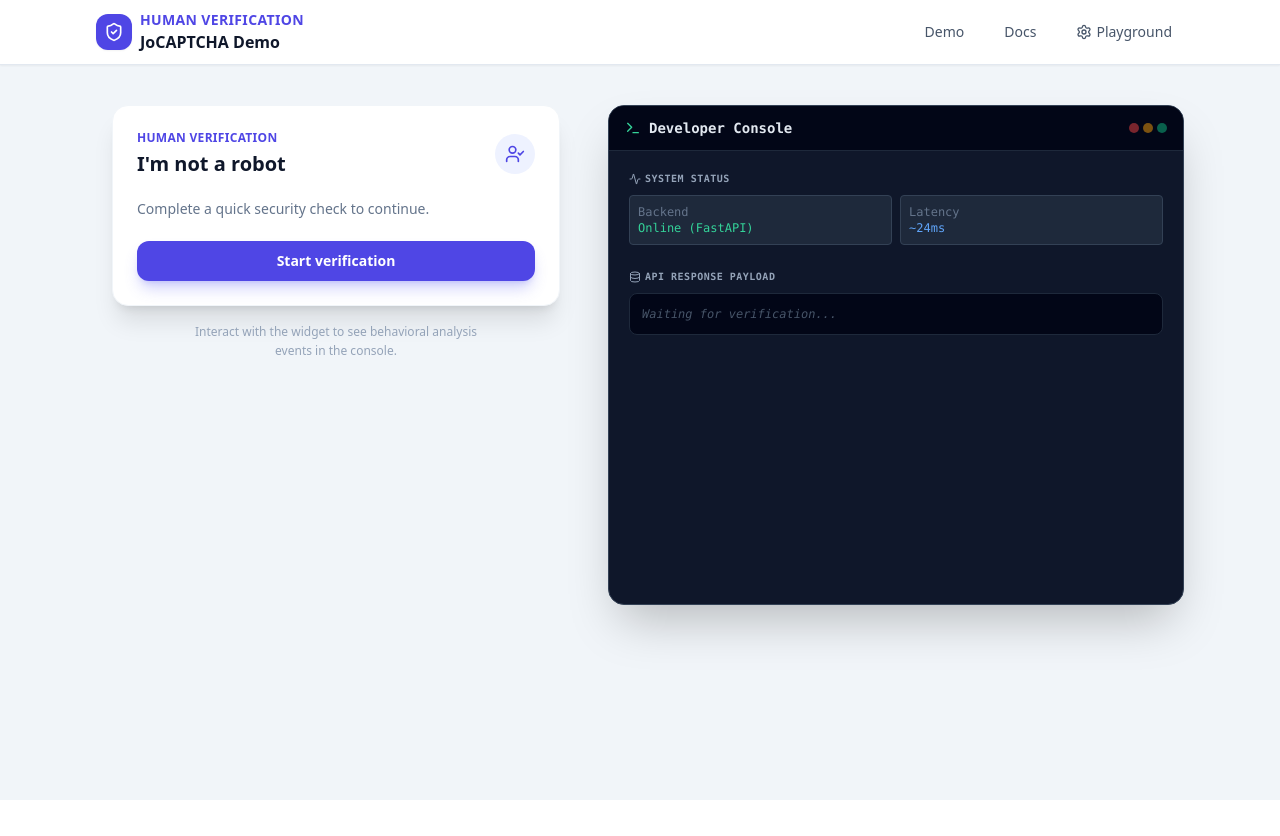
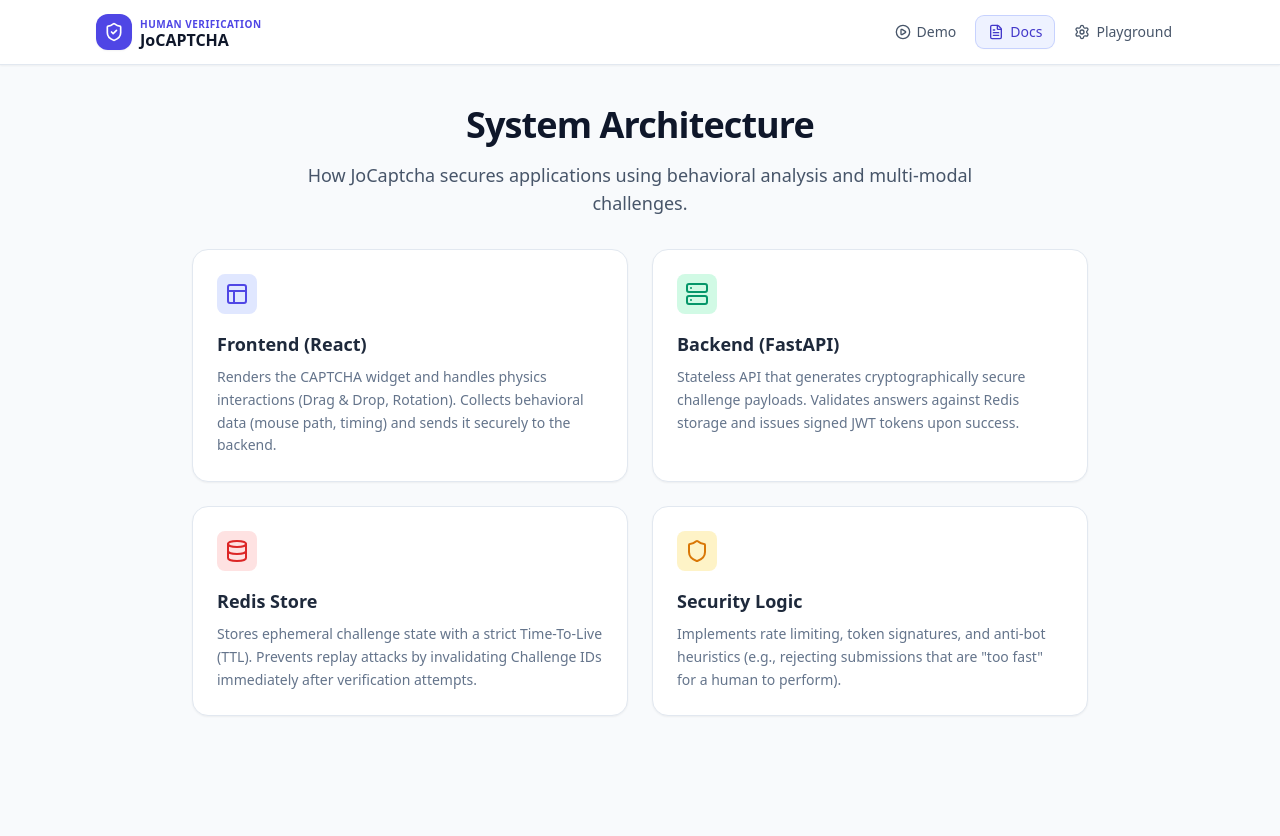
Before and after one commit to ShaijoGeorge/JoCAPTCHA, a React (Create React App) app in the folder frontend/captcha-frontend/: page / in a window 1280 px wide. Both pictures are taken after a click on the button "Docs". Before the commit the page ends 800 px from the top, so only its background shows below. Built offline with nearby package versions, Linux system fonts and the light colour scheme.

Commit message:
feat(docs): add documentation page and navigation

```diff
--- a/frontend/captcha-frontend/src/App.js
+++ b/frontend/captcha-frontend/src/App.js
@@ -3,6 +3,7 @@
 import Navbar from "./components/layout/Navbar";
 import CaptchaShell from "./components/captcha/CaptchaShell";
 import DebugPanel from "./components/layout/DebugPanel";
+import DocsPage from "./components/pages/DocsPage";
 
 function App() {
   const [verificationResult, setVerificationResult] = useState(null);
@@ -14,8 +15,8 @@
   };
 
   return (
-    <div className="min-h-screen bg-slate-100">
-      <Navbar />
+    <div className="min-h-screen bg-slate-50 font-sans text-slate-900 pb-20">
+      <Navbar currentPage={page} setPage={setPage}/>
 
       <main className="max-w-6xl mx-auto px-4 sm:px-6 lg:px-8 py-10">
 
@@ -37,6 +38,8 @@
           </div>
         )}
 
+        {page === "docs" && <DocsPage />}
+
       </main>
     </div>
   );
--- a/frontend/captcha-frontend/src/components/layout/Navbar.jsx
+++ b/frontend/captcha-frontend/src/components/layout/Navbar.jsx
@@ -1,33 +1,45 @@
-import { ShieldCheck, Settings } from "lucide-react";
+import { ShieldCheck, Settings, FileText, PlayCircle } from "lucide-react";
 
-export default function Navbar() {
+export default function Navbar({ currentPage, setPage }) {
+
+    const navBtnClass = (pageName) =>
+        `px-3 py-1.5 rounded-lg text-sm font-medium transition flex items-center space-x-1.5 ${
+            currentPage === pageName
+                ? "bg-indigo-50 text-indigo-700 shadow-sm ring-1 ring-indigo-200"
+                : "text-slate-600 hover:text-slate-900 hover:bg-slate-100"
+    }`;
+
     return (
-        <nav className="bg-white border-b border-slate-200 shadow-sm">
+        <nav className="bg-white border-b border-slate-200 shadow-sm sticky top-0 z-50">
             <div className="max-w-6xl mx-auto px-4 sm:px-6 lg:px-8 h-16 flex items-center justify-between">
                 {/* Left: Logo + Title */}
-                <div className="flex items-center space-x-2">
+                <div className="flex items-center space-x-2 cursor-pointer" onClick={() => setPage("demo")}>
                     <div className="h-9 w-9 rounded-xl bg-indigo-600 flex items-center justify-center shadow-sm">
                         <ShieldCheck className="h-5 w-5 text-white" />
                     </div>
                     <div className="flex flex-col">
-                        <span className="text-sm font-semibold tracking-wide text-indigo-600 uppercase">
+                        <span className="text-[10px] font-bold tracking-wider text-indigo-600 uppercase">
                             Human Verification
                         </span>
-                        <span className="text-base font-bold text-slate-900">
-                            JoCAPTCHA Demo
+                        <span className="text-base font-bold text-slate-900 leading-none">
+                            JoCAPTCHA
                         </span>
                     </div>
                 </div>
 
-                {/* Right: Simple nav buttons (static for now) */}
-                <div className="hidden sm:flex items-center space-x-4 text-sm">
-                    <button className="px-3 py-1 rounded-lg text-slate-600 hover:text-indigo-600 hover:bg-slate-50 transition">
-                        Demo
+                {/* Right: Nav buttons */}
+                <div className="flex items-center space-x-2">
+                    <button onClick={() => setPage("demo")} className={navBtnClass("demo")}>
+                        <PlayCircle className="w-4 h-4" />
+                        <span>Demo</span>
                     </button>
-                    <button className="px-3 py-1 rounded-lg text-slate-600 hover:text-indigo-600 hover:bg-slate-50 transition">
-                        Docs
+
+                    <button onClick={() => setPage("docs")} className={navBtnClass("docs")}>
+                        <FileText className="w-4 h-4" />
+                        <span>Docs</span>
                     </button>
-                    <button className="px-3 py-1 rounded-lg text-slate-600 hover:text-indigo-600 hover:bg-slate-50 transition flex items-center space-x-1">
+
+                    <button className={navBtnClass("playground")}>
                         <Settings className="h-4 w-4" />
                         <span>Playground</span>
                     </button>
--- /dev/null
+++ b/frontend/captcha-frontend/src/components/pages/DocsPage.jsx
@@ -0,0 +1,64 @@
+import { Server, Shield, Database, Layout } from "lucide-react";
+
+export default function DocsPage() {
+    return (
+        <div className="max-w-4xl mx-auto space-y-8 animate-in fade-in duration-500">
+            <div className="text-center space-y-4">
+                <h1 className="text-4xl font-extrabold text-slate-900 tracking-tight">System Architecture</h1>
+                <p className="text-lg text-slate-600 max-w-2xl mx-auto">
+                    How JoCaptcha secures applications using behavioral analysis and multi-modal challenges.
+                </p>
+            </div>
+
+            <div className="grid md:grid-cols-2 gap-6">
+                {/* Card 1 */}
+                <div className="bg-white p-6 rounded-2xl border border-slate-200 shadow-sm">
+                    <div className="w-10 h-10 bg-indigo-100 rounded-lg flex items-center justify-center mb-4">
+                        <Layout className="w-6 h-6 text-indigo-600" />
+                    </div>
+                    <h3 className="text-lg font-bold text-slate-800 mb-2">Frontend (React)</h3>
+                    <p className="text-sm text-slate-500 leading-relaxed">
+                        Renders the CAPTCHA widget and handles physics interactions (Drag & Drop, Rotation).
+                        Collects behavioral data (mouse path, timing) and sends it securely to the backend.
+                    </p>
+                </div>
+
+                {/* Card 2 */}
+                <div className="bg-white p-6 rounded-2xl border border-slate-200 shadow-sm">
+                    <div className="w-10 h-10 bg-emerald-100 rounded-lg flex items-center justify-center mb-4">
+                        <Server className="w-6 h-6 text-emerald-600" />
+                    </div>
+                    <h3 className="text-lg font-bold text-slate-800 mb-2">Backend (FastAPI)</h3>
+                    <p className="text-sm text-slate-500 leading-relaxed">
+                        Stateless API that generates cryptographically secure challenge payloads.
+                        Validates answers against Redis storage and issues signed JWT tokens upon success.
+                    </p>
+                </div>
+
+                {/* Card 3 */}
+                <div className="bg-white p-6 rounded-2xl border border-slate-200 shadow-sm">
+                    <div className="w-10 h-10 bg-red-100 rounded-lg flex items-center justify-center mb-4">
+                        <Database className="w-6 h-6 text-red-600" />
+                    </div>
+                    <h3 className="text-lg font-bold text-slate-800 mb-2">Redis Store</h3>
+                    <p className="text-sm text-slate-500 leading-relaxed">
+                        Stores ephemeral challenge state with a strict Time-To-Live (TTL).
+                        Prevents replay attacks by invalidating Challenge IDs immediately after verification attempts.
+                    </p>
+                </div>
+
+                {/* Card 4 */}
+                <div className="bg-white p-6 rounded-2xl border border-slate-200 shadow-sm">
+                    <div className="w-10 h-10 bg-amber-100 rounded-lg flex items-center justify-center mb-4">
+                        <Shield className="w-6 h-6 text-amber-600" />
+                    </div>
+                    <h3 className="text-lg font-bold text-slate-800 mb-2">Security Logic</h3>
+                    <p className="text-sm text-slate-500 leading-relaxed">
+                        Implements rate limiting, token signatures, and anti-bot heuristics
+                        (e.g., rejecting submissions that are "too fast" for a human to perform).
+                    </p>
+                </div>
+            </div>
+        </div>
+    );
+}
```
